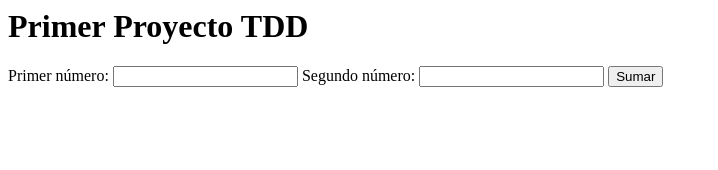
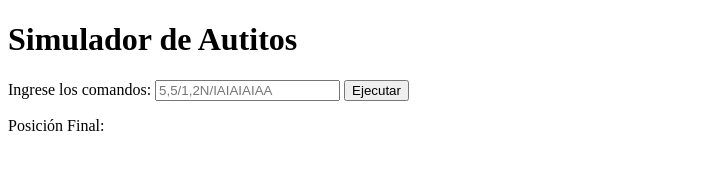
Before and after one commit to Focus0Wizard/CollabTDDP1, a website: page index.html in a window 1280 px wide. Shown: the whole page, without its empty margins (0-718 px from the left). Drawn offline with Linux system fonts and the light colour scheme.

Commit message:
create index and script files

```diff
--- a/index.html
+++ b/index.html
@@ -1,15 +1,19 @@
-<html>
-  <body>
-    <h1>Primer Proyecto TDD </h1>
-    <form id="sumar-form">
-      <label for="primer-numero">Primer número:</label>
-      <input type="number" id="primer-numero" />
-      <label for="segundo-numero">Segundo número:</label>
-      <input type="number" id="segundo-numero" />
-      <input type="submit" value="Sumar" id="sumar-button" />
-    </form>
-    <div id="resultado-div"></div>
+<!DOCTYPE html>
+<html lang="es">
+<head>
+    <meta charset="UTF-8">
+    <meta name="viewport" content="width=device-width, initial-scale=1.0">
+    <title>Simulador de Autitos</title>
+</head>
+<body>
+    <h1>Simulador de Autitos</h1>
 
-    <script type="module" src="./src/presenter.js"></script>
-  </body>
+    <label for="commandInput">Ingrese los comandos:</label>
+    <input type="text" id="commandInput" placeholder="5,5/1,2N/IAIAIAIAA">
+    <button id="executeButton">Ejecutar</button>
+
+    <p id="output">Posición Final: </p>
+
+    <script src="script.js"></script>
+</body>
 </html>
--- /dev/null
+++ b/script.js
@@ -0,0 +1,11 @@
+import { executeCommands } from './src/simulator';
+
+document.addEventListener('DOMContentLoaded', () => {
+    document.getElementById('executeButton').onclick = () => {
+        const input = document.getElementById('commandInput').value;
+
+        const result = executeCommands(input);
+
+        document.getElementById('output').innerText = `Posición Final: ${result}`;
+    };
+});
```
